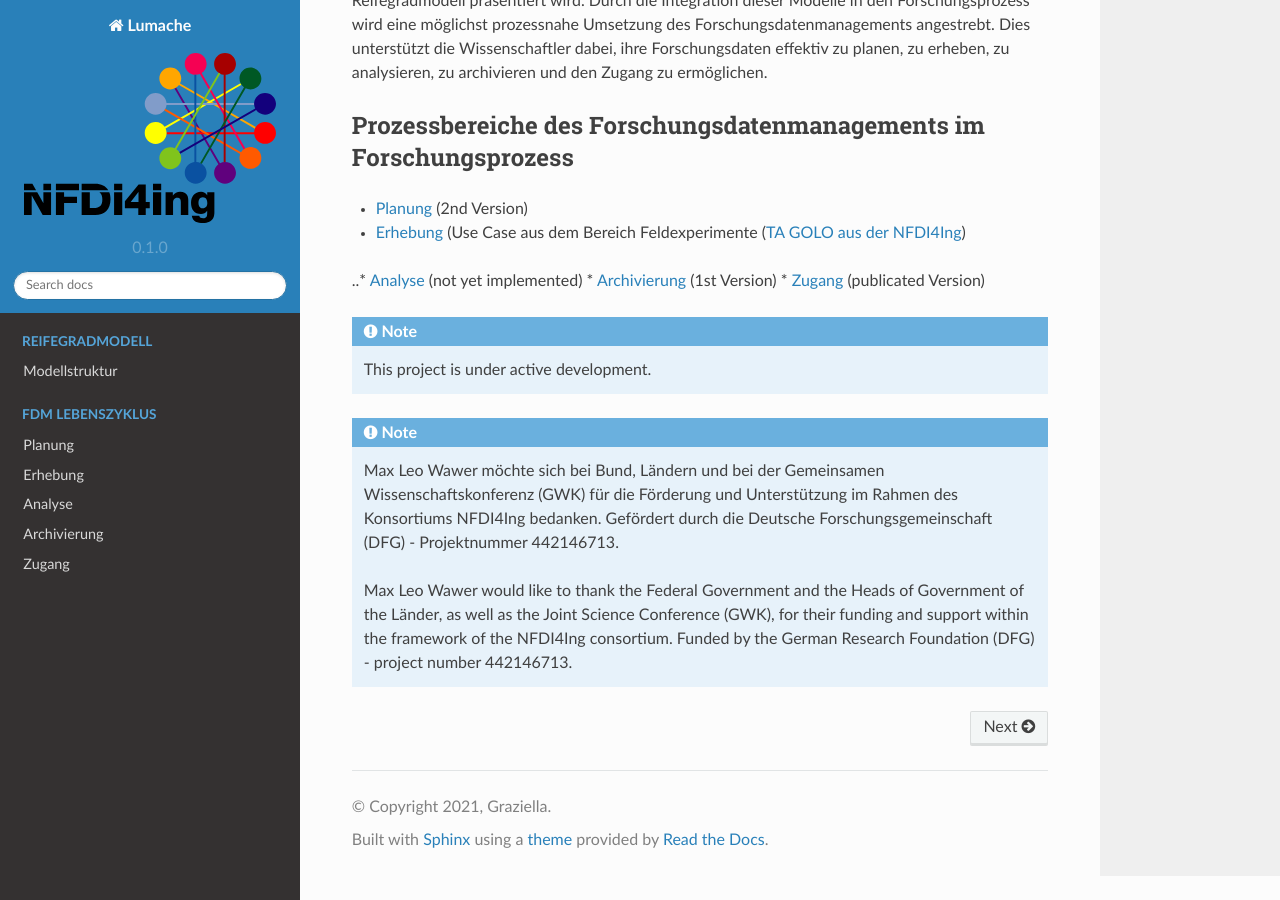
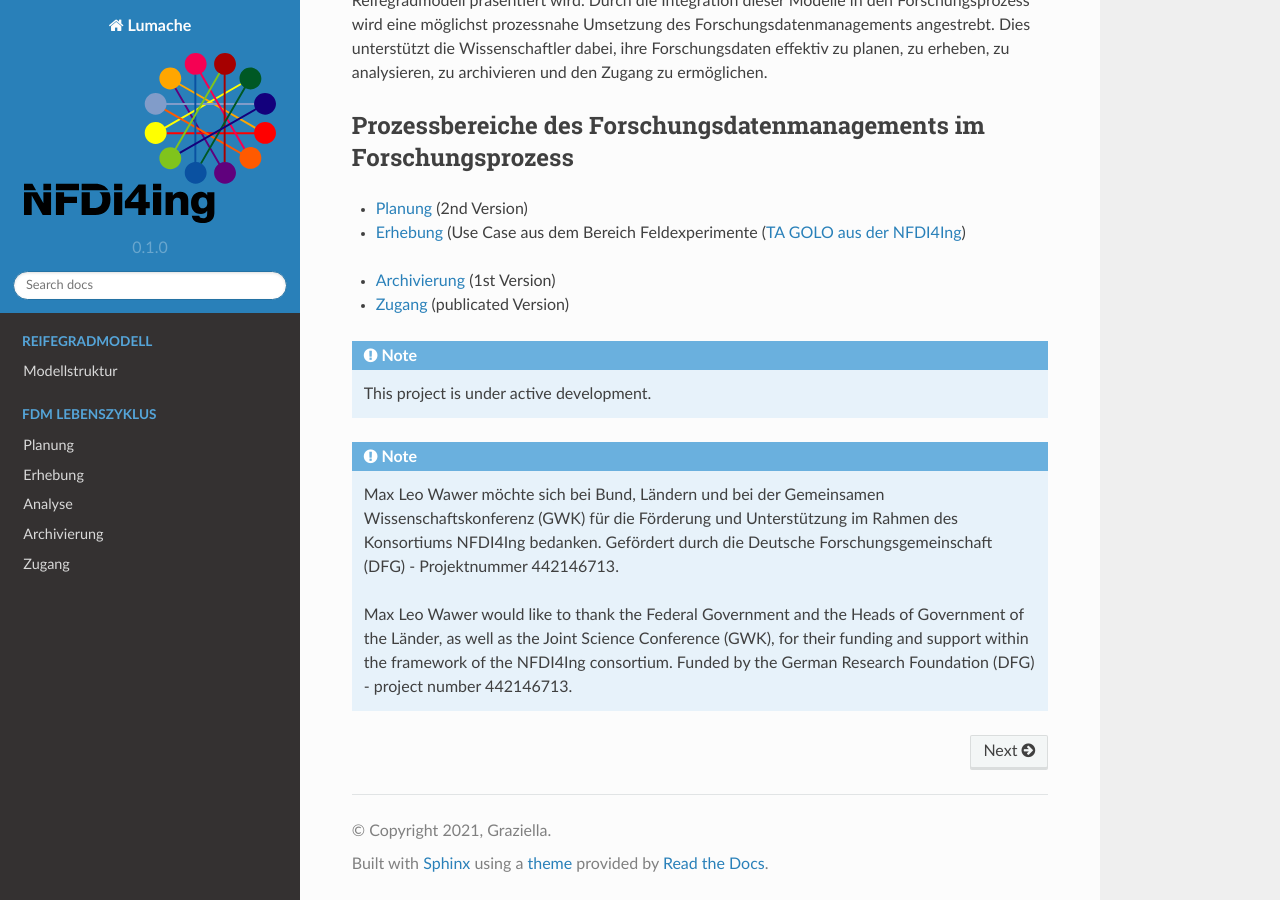
Before and after one commit to LUHMW/MaturityModelsNFDI4Ing, a Sphinx documentation site: the page built from docs/source/index.rst, in a window 1280 px wide and 900 px high, scrolled down 965 px. Built offline with Sphinx 7.4.7 and the Read the Docs theme 2.0.0, drawn with Linux system fonts in a browser that asks for light colours.

Commit message:
Update index.rst

```diff
--- a/docs/source/index.rst
+++ b/docs/source/index.rst
@@ -23,7 +23,7 @@ Prozessbereiche des Forschungsdatenmanagements im Forschungsprozess
 --------
 * :ref:`Planung` (2nd Version)
 * :ref:`Erhebung` (Use Case aus dem Bereich Feldexperimente (`TA GOLO aus der NFDI4Ing <https://nfdi4ing.de/archetypes/golo/>`_)
-..* :ref:`Analyse` (not yet implemented)
+.. :ref:`Analyse` (not yet implemented)
 * :ref:`Archivierung` (1st Version)
 * :ref:`Zugang` (publicated Version)
 
```
